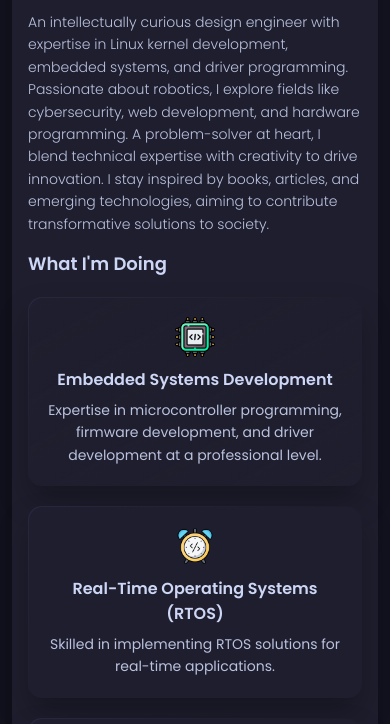
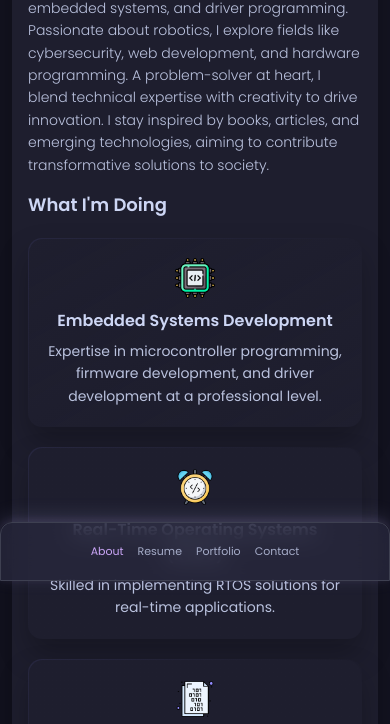
Before and after one commit to Simayon/simayon.github.io, a website built with Parcel: page index.html in a window 390 px wide. Shown: the part 263-987 px from the top of the page. Built offline with nearby package versions, Linux system fonts and the light colour scheme.

Commit message:
Fix navbar positioning issue in mobile view

```diff
--- a/assets/css/style.css
+++ b/assets/css/style.css
@@ -466,7 +466,6 @@ main {
   box-shadow: 0 -5px 20px rgba(183, 189, 248, 0.15), 0 -2px 10px rgba(198, 160, 246, 0.1);
   z-index: 5;
   overflow: hidden;
-  position: relative;
   transition: transform 0.3s ease, box-shadow 0.3s ease;
 }
 
@@ -509,6 +508,7 @@ main {
   top: 0;
   left: 0;
   pointer-events: none;
+  z-index: -1;
 }
 
 .navbar::before {
```
